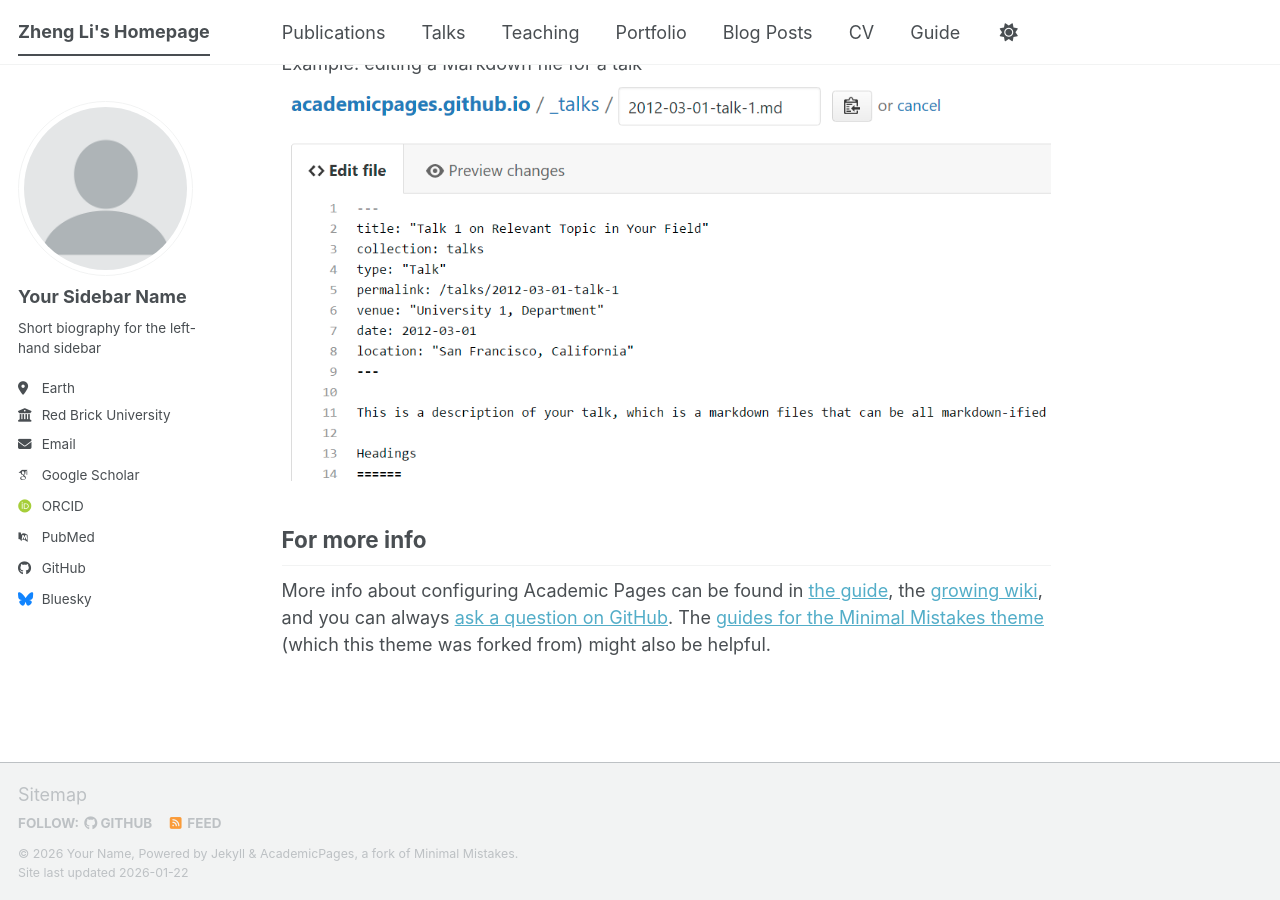
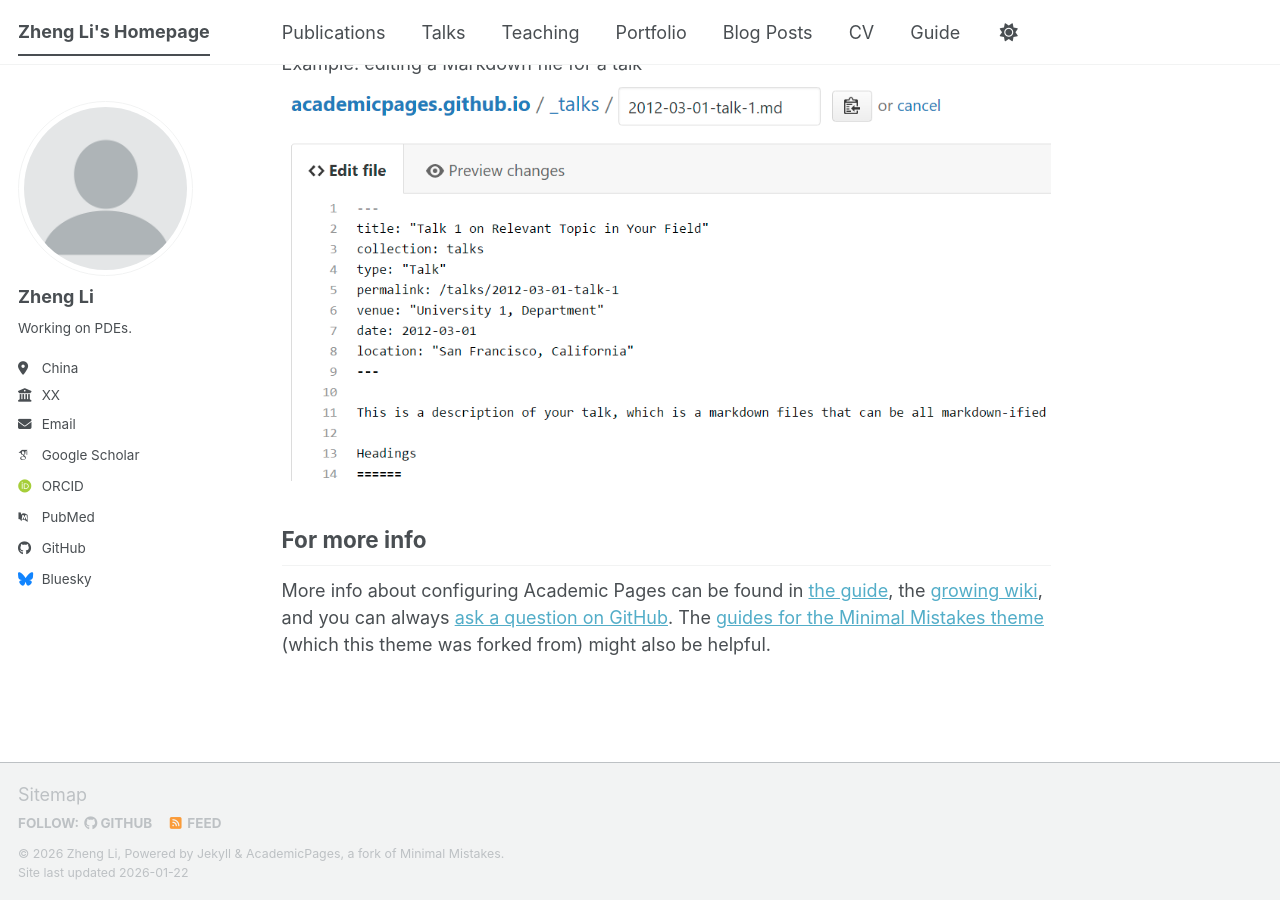
Before and after one commit to Zheng-Li-1998/Zheng-Li-1998, a Jekyll site: the page built from _pages/about.md, in a window 1280 px wide and 900 px high, scrolled down 2720 px. Built offline with Jekyll 4.4.1, drawn with Linux system fonts in a browser that asks for light colours; some web fonts are replaced; a script bundle is joined from its source files by our own code; library files that are not in the unit come from our copies.

Commit message:
Update _config.yml

```diff
--- a/_config.yml
+++ b/_config.yml
@@ -11,8 +11,8 @@
 site_theme               : "default" # The available themes options are "default", "air", "sunrise", "mint", "dirt" and "contrast"
 title                    : "Zheng Li's Homepage"
 title_separator          : "-"
-name                     : &name "Your Name"
-description              : &description "Your Name's academic portfolio"   # Update this with a general description of your site, this is the default if not overridden by a page
+name                     : &name "Zheng Li"
+description              : &description "Zheng Li's academic homepage"   # Update this with a general description of your site, this is the default if not overridden by a page
 url                      : https://Zheng-Li-1998.github.io # The base hostname & protocol for your site e.g. "https://[your GitHub username].github.io",
                                                            # or if you already have some other page hosted on Github then use "https://[your GitHub username].github.io/[Your Repo Name]"
 baseurl                  : "/Zheng-Li-1998" # the subpath of your site, e.g. "/blog"
@@ -24,13 +24,13 @@
 author:
   # Biographic information
   avatar           : "profile.png"
-  name             : "Your Sidebar Name"
+  name             : "Zheng Li"
   pronouns         : # example: "she/her"
-  bio              : "Short biography for the left-hand sidebar"
-  location         : "Earth"
-  employer         : "Red Brick University"
+  bio              : "Working on PDEs."
+  location         : "China"
+  employer         : "XX"
   uri              : # URL
-  email            : "none@example.org"
+  email            : "zheng.li@unipv.it"
 
   # Academic websites
   academia         : # URL
```
